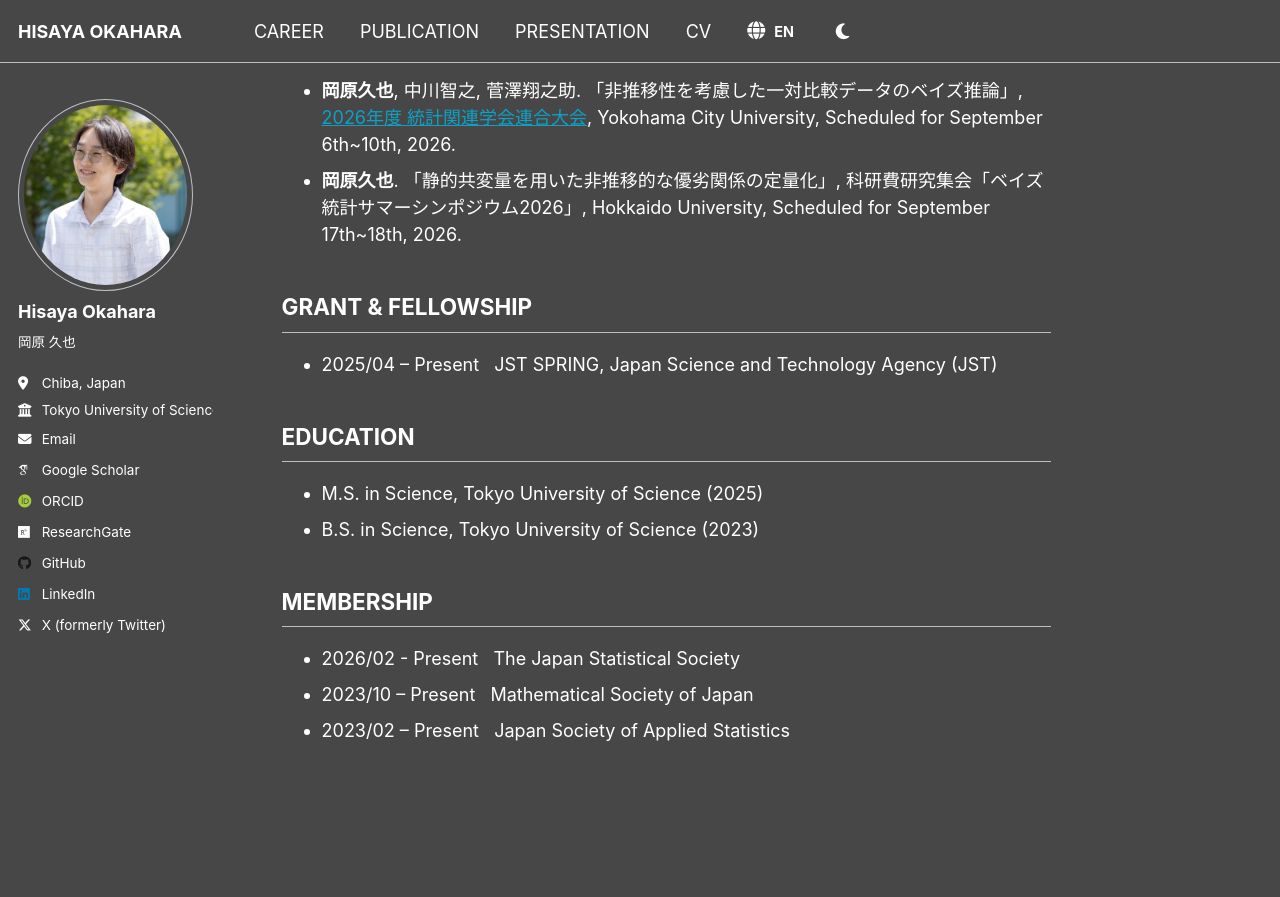
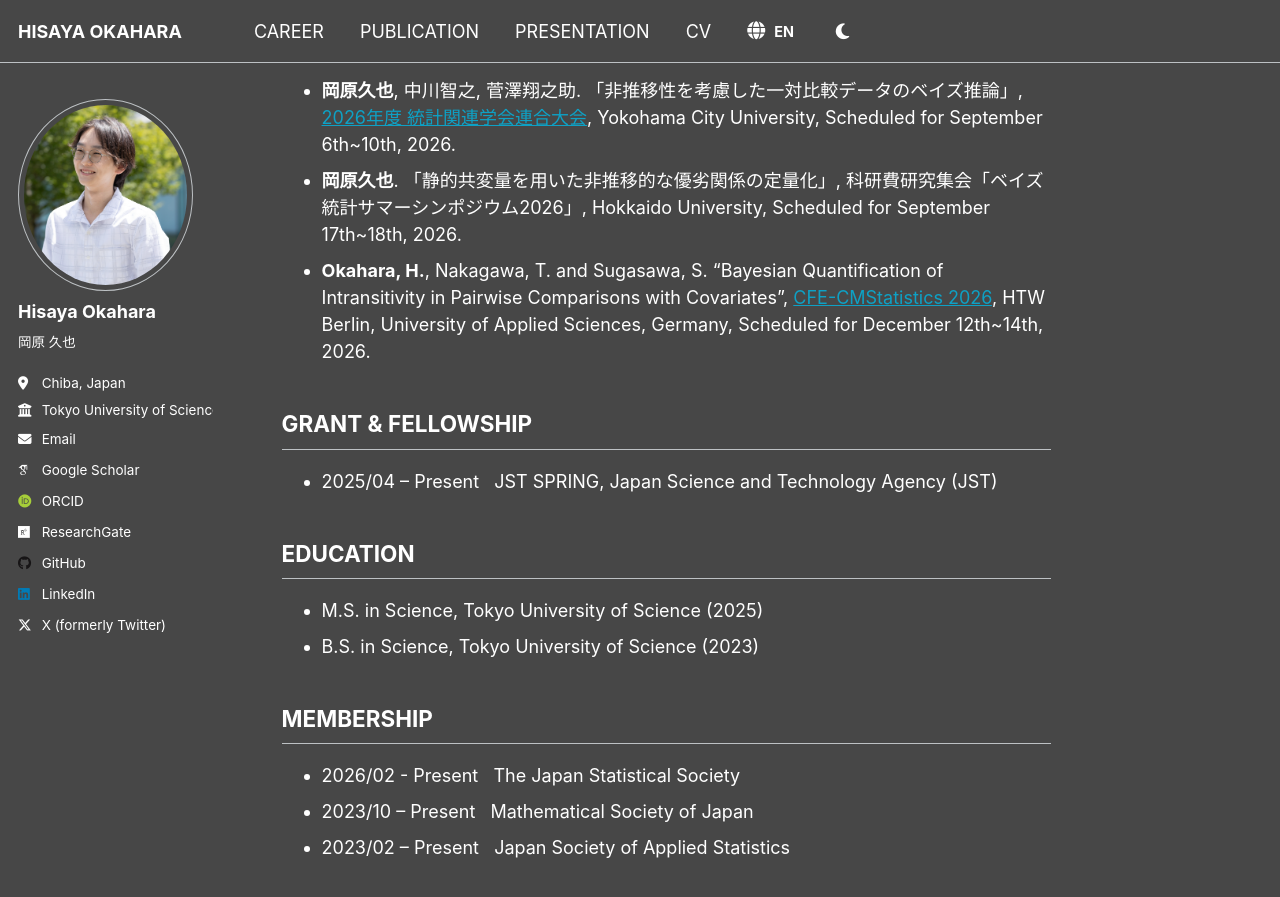
Before and after one commit to h-okahara/h-okahara.github.io, a Jekyll site: the page built from _pages/about.md, in a window 1280 px wide and 900 px high, scrolled down 874 px. Shown: the top 897 px of the window. Built offline with Jekyll 4.4.1, drawn with Linux system fonts in a browser that asks for light colours; some web fonts are replaced.

Commit message:
Add CFE-CMStatistics 2026 upcoming presentation entry

```diff
--- a/_pages/about.md
+++ b/_pages/about.md
@@ -30,6 +30,9 @@ redirect_from:
 - **岡原久也**. 「静的共変量を用いた非推移的な優劣関係の定量化」, 科研費研究集会「ベイズ統計サマーシンポジウム2026」,
   <span data-i18n="presentation.loc_hokkaido_u">Hokkaido University</span>, <span data-i18n="presentation.status.scheduled">Scheduled for </span>
   <span data-i18n="presentation.month.09">September</span> <span data-i18n="presentation.date.17">17th</span>~<span data-i18n="presentation.date.18">18th</span>, <span data-i18n="presentation.year.2026">2026</span>.
+- **Okahara, H.**, Nakagawa, T. and Sugasawa, S. "Bayesian Quantification of Intransitivity in Pairwise Comparisons with Covariates", [CFE-CMStatistics 2026](https://www.cmstatistics.org/CFECMStatistics2026/),
+  <span data-i18n="presentation.loc_berlin">HTW Berlin, University of Applied Sciences, Germany,</span> <span data-i18n="presentation.status.scheduled">Scheduled for </span>
+  <span data-i18n="presentation.month.12">December</span> <span data-i18n="presentation.date.12">12th</span>~<span data-i18n="presentation.date.14">14th</span>, <span data-i18n="presentation.year.2026">2026</span>.
 
 {% include sections/grant.md %}
 
--- a/assets/translations/ja.json
+++ b/assets/translations/ja.json
@@ -102,6 +102,7 @@
     "header_symposium": "シンポジウム・ワークショップ",
 
     "loc_london": "イギリス, ロンドン",
+    "loc_berlin": "ドイツ, ベルリン",
     "loc_aichi": "日本, 愛知",
     "loc_tokyo": "日本, 東京",
     "loc_chiba": "日本, 千葉",
```
Also changed, not shown: _includes/sections/presentation-international.md (+3 -0 lines).
